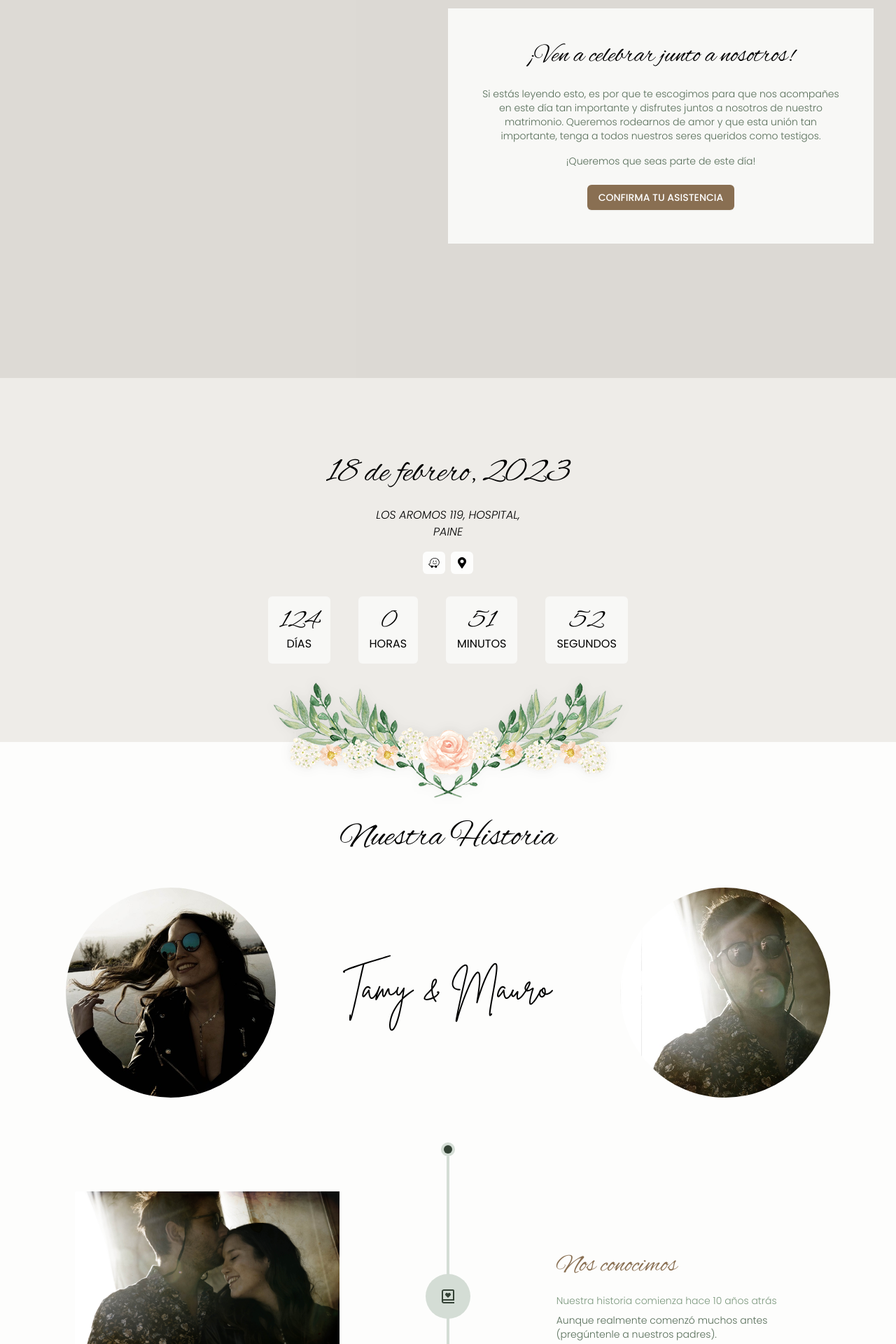
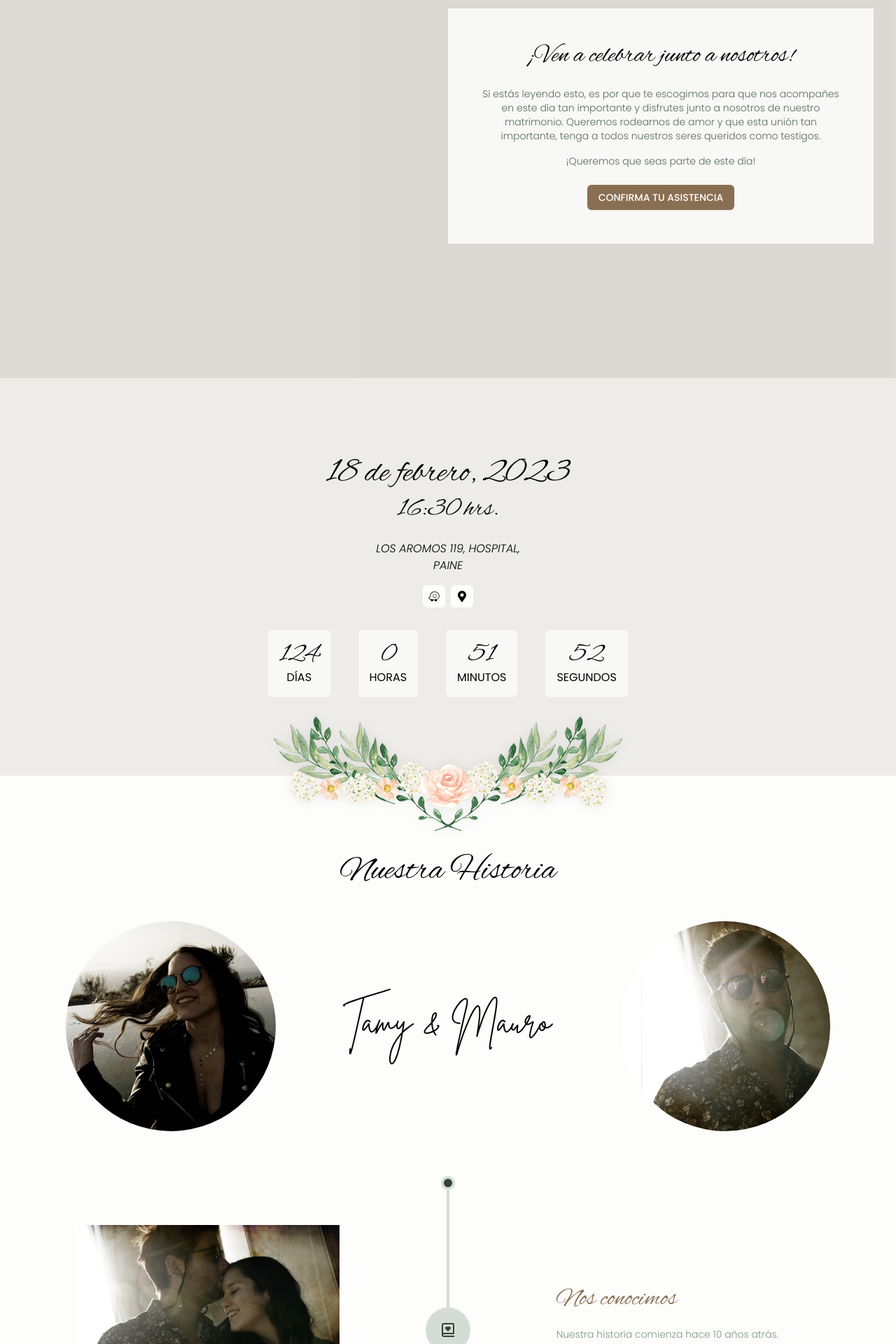
Before and after one commit to nikosantis/tamy-y-mauro, a Next.js app: page / in a window 1280 px wide. Shown: the part 980-2900 px from the top of the page at 70% size. Built offline with nearby package versions, Linux system fonts and the light colour scheme; a web font is replaced by a local one.

Commit message:
feat: update texts

```diff
--- a/components/date/index.tsx
+++ b/components/date/index.tsx
@@ -12,9 +12,12 @@ export default function WeddingDate() {
   return (
     <section className='w-full bg-westar-300 py-28 relative flex justify-center'>
       <div className='w-full flex flex-col items-center justify-center'>
-        <h2 className='font-brush text-3xl md:text-5xl mb-6 text-center'>
+        <h2 className='font-brush text-3xl md:text-5xl text-center mb-2'>
           18 de febrero, 2023
         </h2>
+        <p className='font-brush mb-6 text-3xl text-center md:text-4xl'>
+          16:30 hrs.
+        </p>
         <div className='text-center mb-8'>
           <address>
             <div className='mb-4'>
--- a/components/invite/index.tsx
+++ b/components/invite/index.tsx
@@ -38,7 +38,7 @@ export default function Invite() {
             </h3>
             <p className='font-light text-sm text-lunar-400  mb-4'>
               Si estás leyendo esto, es por que te escogimos para que nos
-              acompañes en este día tan importante y disfrutes juntos a nosotros
+              acompañes en este día tan importante y disfrutes junto a nosotros
               de nuestro matrimonio. Queremos rodearnos de amor y que esta unión
               tan importante, tenga a todos nuestros seres queridos como
               testigos.
--- a/lib/data.ts
+++ b/lib/data.ts
@@ -10,16 +10,16 @@ export const story: StoryType[] = [
   {
     id: 1,
     title: 'Nos conocimos',
-    subtitle: 'Nuestra historia comienza hace 10 años atrás',
+    subtitle: 'Nuestra historia comienza hace 10 años atrás.',
     content:
-      'Aunque realmente comenzó muchos antes (pregúntenle a nuestros padres).'
+      'Aunque realmente comenzó mucho antes (pregúntenle a nuestros padres).'
   },
   {
     id: 2,
     title: 'Nos enamoramos',
-    subtitle: 'Vivimos juntos hace 7 años',
+    subtitle: 'Vivimos juntos hace 7 años.',
     content:
-      'Dicen que para casarse hay que conocerse bien... ¡Creemos que es tiempo suficiente!. (jaja)'
+      'Dicen que para casarse hay que conocerse bien... ¡Creemos que es tiempo suficiente!. (jaja).'
   },
   {
     id: 3,
```
